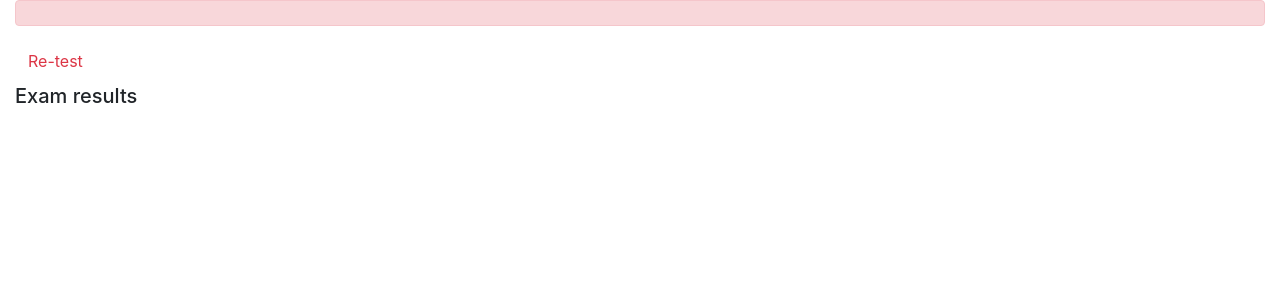
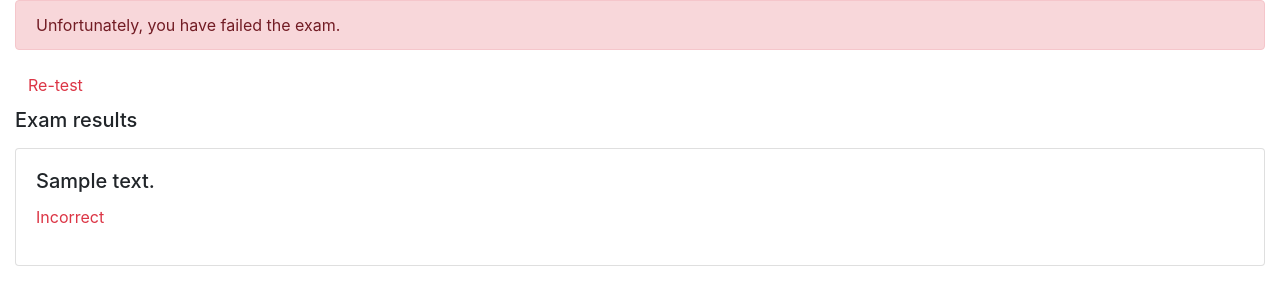
Before and after one commit to kunle-coded/Django-final-project, a Django app: template onlinecourse/templates/onlinecourse/exam_result_bootstrap.html in a window 1280 px wide. Shown: the part 56-361 px from the top of the page. Run offline with Django 3.2, Linux system fonts and the light colour scheme; data comes from the database, SQL or seed files in the repository; tables that the repository leaves empty hold one stand-in row (values such as "Sample post"); the template is opened without the code that fills it: values that come from a table or form of the project are taken from there, most other values are stand-ins (such as "Sample title", 1, 10 or a date in 2020); some libraries are stand-ins or nearby versions.

Commit message:
create exam result template

```diff
--- a/onlinecourse/templates/onlinecourse/exam_result_bootstrap.html
+++ b/onlinecourse/templates/onlinecourse/exam_result_bootstrap.html
@@ -35,21 +35,49 @@
     </div>
 </nav>
 
-<div class="container-fluid">
+<!-- <div class="container-fluid">
     {% if grade > 80 %}
     <div class="alert alert-success">
-       <!--HINT Display passed info -->
+       HINT Display passed info
     </div>
         {% else %}
         <div class="alert alert-danger">
-            <!--HINT Display failed info -->
+            HINT Display failed info
         </div>
         <a class="btn btn-link text-danger" href="{% url 'onlinecourse:course_details' course.id %}">Re-test</a>
         {% endif %}
         <div class="card-columns-vertical mt-1">
         <h5 class="">Exam results</h5>
-            <!--HINT Display exam results-->
+            HINT Display exam results
         </div>
+</div> -->
+<div class="container-fluid">
+    {% if grade > 80 %}
+    <div class="alert alert-success">
+      Congratulations! You have passed the exam.
     </div>
+    {% else %}
+    <div class="alert alert-danger">
+      Unfortunately, you have failed the exam.
+    </div>
+    <a class="btn btn-link text-danger" href="{% url 'onlinecourse:course_details' course.id %}">Re-test</a>
+    {% endif %}
+
+    <div class="card-columns-vertical mt-1">
+      <h5 class="">Exam results</h5>
+      {% for question, is_correct in question_results %}
+      <div class="card mt-3">
+        <div class="card-body">
+          <h5 class="card-title">{{ question.question_content }}</h5>
+          {% if is_correct %}
+          <p class="text-success">Correct</p>
+          {% else %}
+          <p class="text-danger">Incorrect</p>
+          {% endif %}
+        </div>
+      </div>
+      {% endfor %}
+    </div>
+  </div>
 </body>
 </html>
--- a/onlinecourse/urls.py
+++ b/onlinecourse/urls.py
@@ -2,6 +2,8 @@ from django.urls import path
 from django.conf import settings
 from django.conf.urls.static import static
 from . import views
+from .views import submit
+from .views import show_exam_result
 
 app_name = 'onlinecourse'
 urlpatterns = [
@@ -16,9 +18,7 @@ urlpatterns = [
     path('<int:pk>/', views.CourseDetailView.as_view(), name='course_details'),
     # ex: /enroll/5/
     path('<int:course_id>/enroll/', views.enroll, name='enroll'),
-
-    # <HINT> Create a route for submit view
-
-    # <HINT> Create a route for show_exam_result view
+    path('<int:course_id>/submit/', submit, name='submit'),
+    path('course/<int:course_id>/result/<int:submission_id>/', show_exam_result, name='show_exam_result'),
 
  ] + static(settings.MEDIA_URL, document_root=settings.MEDIA_ROOT)
```
Also changed, not shown: onlinecourse/views.py (+49 -3 lines).
